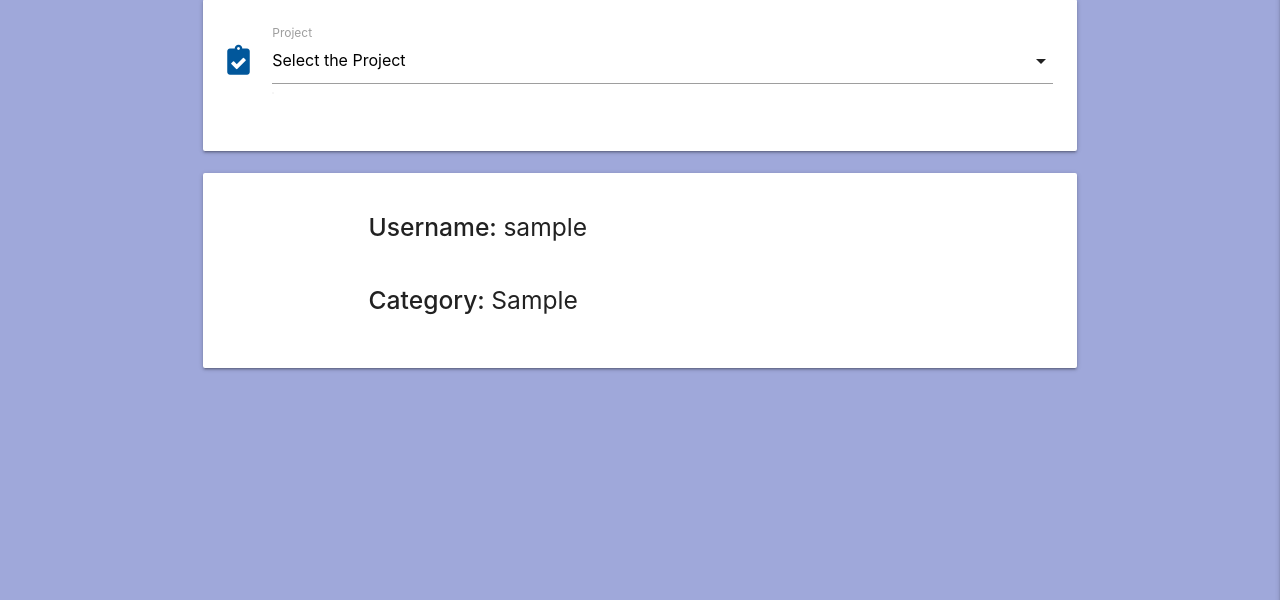
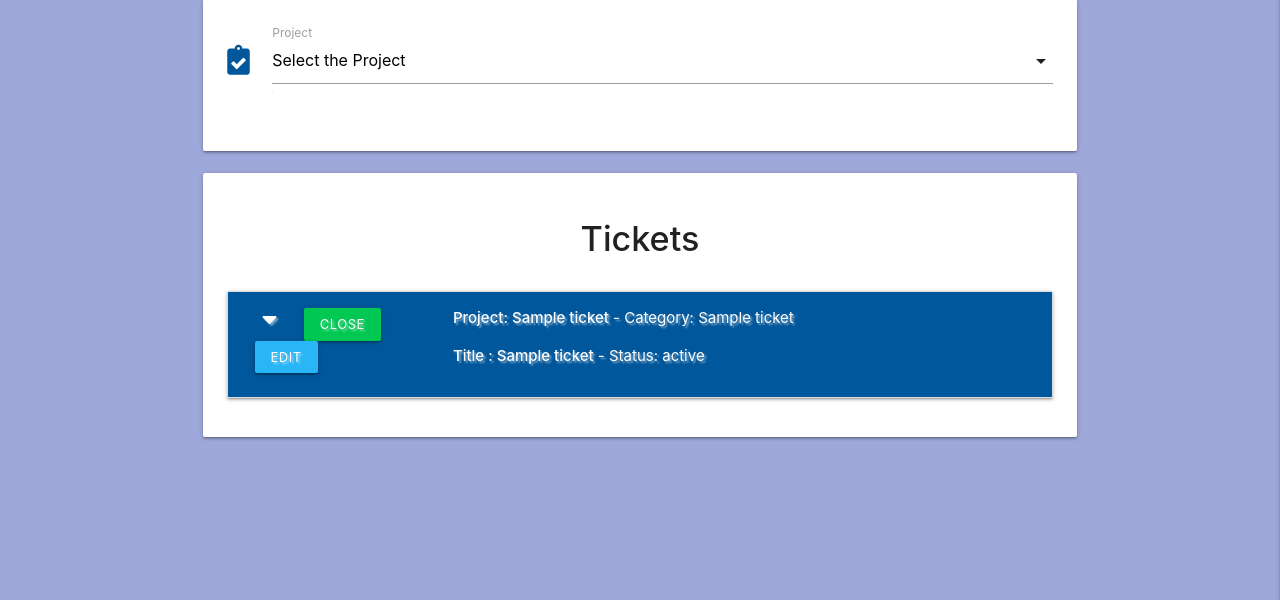
Before and after one commit to fabiodearaujo/bug_tracker_mp3, a Flask app: a page that uses templates/dashboard.html in a window 1280 px wide. Shown: the part 200-800 px from the top of the page. Run offline with Flask 2, Linux system fonts and the light colour scheme; the visitor is signed in with stand-in values (Sample User, id 1); a database or web service that is not in the repository returns one stand-in record (values such as "Sample title"); some libraries are stand-ins or nearby versions.

Commit message:
Added collapsible and returned tickets on it

```diff
--- a/app.py
+++ b/app.py
@@ -79,8 +79,9 @@ def login():
 def dashboard(user_name):
     user_name = mongo.db.user.find_one({"user_name": session["user"]})
     projects = mongo.db.project.find().sort("project_name", 1)
+    tickets = mongo.db.ticket.find().sort("project_name", 1)
     return render_template("dashboard.html",
-        user_name=user_name, projects=projects)
+        user_name=user_name, projects=projects, tickets=tickets)
 
 
 @app.route("/search", methods=["GET", "POST"])
--- a/static/js/script.js
+++ b/static/js/script.js
@@ -2,6 +2,7 @@
 // Materialize initialization JQuery code
 $(document).ready(function(){
     $(".sidenav").sidenav({edge: "right"});
+    $('.collapsible').collapsible();
     $('select').formSelect();
     $('input#user_name, input#user_pass').characterCounter();
     $('.datepicker').datepicker({
--- a/templates/dashboard.html
+++ b/templates/dashboard.html
@@ -36,16 +36,32 @@
             <div class="card-panel">
                 <!-- username field -->
                 <div class="row">
-                    <div class="col s12 offset-m2">
-                        <h5><strong>Username: </strong> {{ user_name.user_name }}</h5>
+                    <div class="col s12 center-align">
+                        <h4><strong>Tickets</strong></h4>
                     </div>
                 </div>
-                <!-- user category -->
-                <div class="row">
-                    <div class="col s12 offset-m2">
-                        <h5><strong>Category: </strong> {{ user_name.user_category }}</h5>
-                    </div>
-                </div>
+                <ul class="collapsible">
+                    {% for ticket in tickets %}
+                        <li>
+                            <div class="collapsible-header white-text light-blue darken-4 text-shadow">
+                                <div class="col s3">
+                                    <i class="fas fa-caret-down"></i>
+                                        <a href="#" class="btn-small green accent-4">close</a>
+                                        <a href="#" class="btn-small light-blue lighten-1">Edit</a>
+                                </div>
+                                <div class="col s9">
+                                    <strong>Project: {{ ticket.project_name }}</strong> - Category: {{ ticket.category_name }}
+                                    <p><strong>Title : {{ ticket.ticket_title }}</strong> - Status: {{ ticket.ticket_status }}</p>
+                                </div>
+                            </div>
+                            <div class="collapsible-body">
+                                <strong>Description</strong>
+                                <p>{{ ticket.ticket_description }}</p>
+                                <p><em>by: {{ ticket.created_by }}</em></p>
+                            </div>
+                        </li>
+                    {% endfor %}
+                </ul>
             </div>
         </div>
     </div>
```
